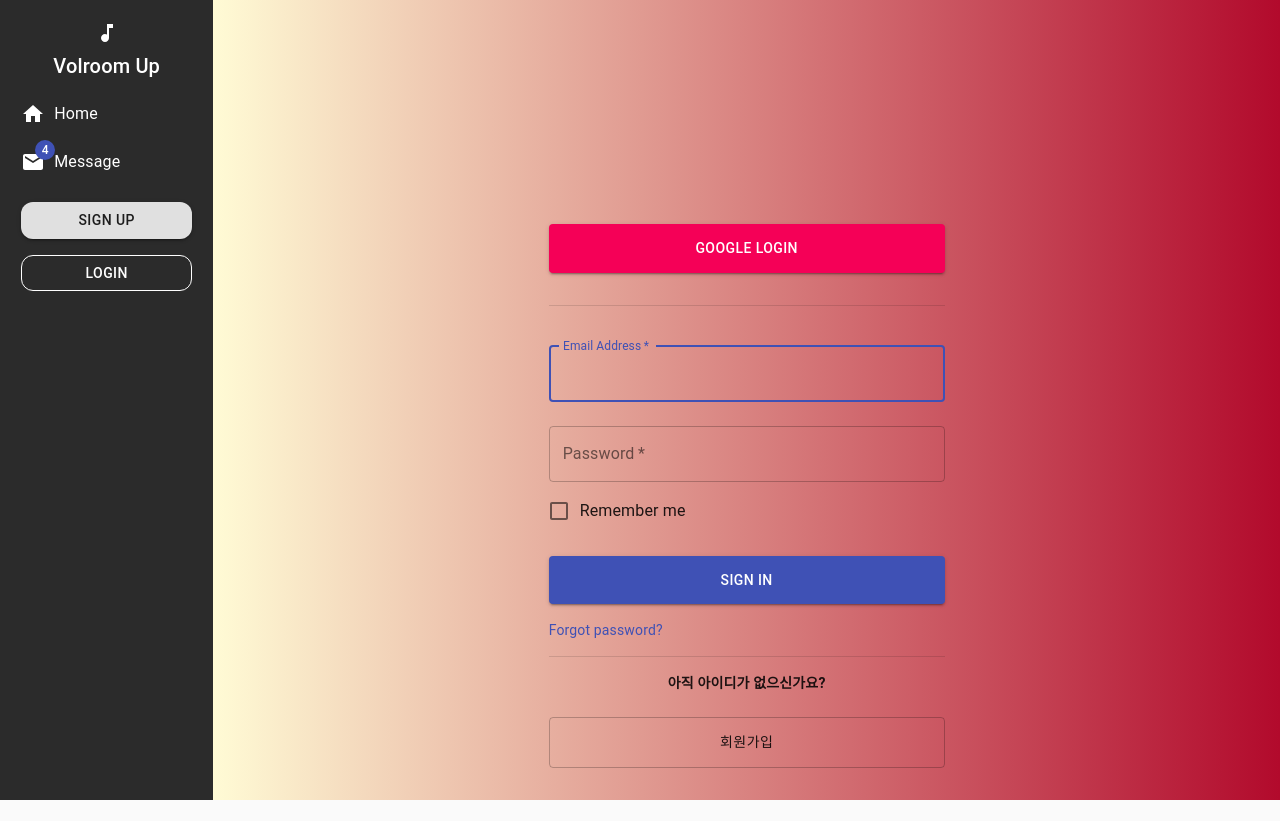
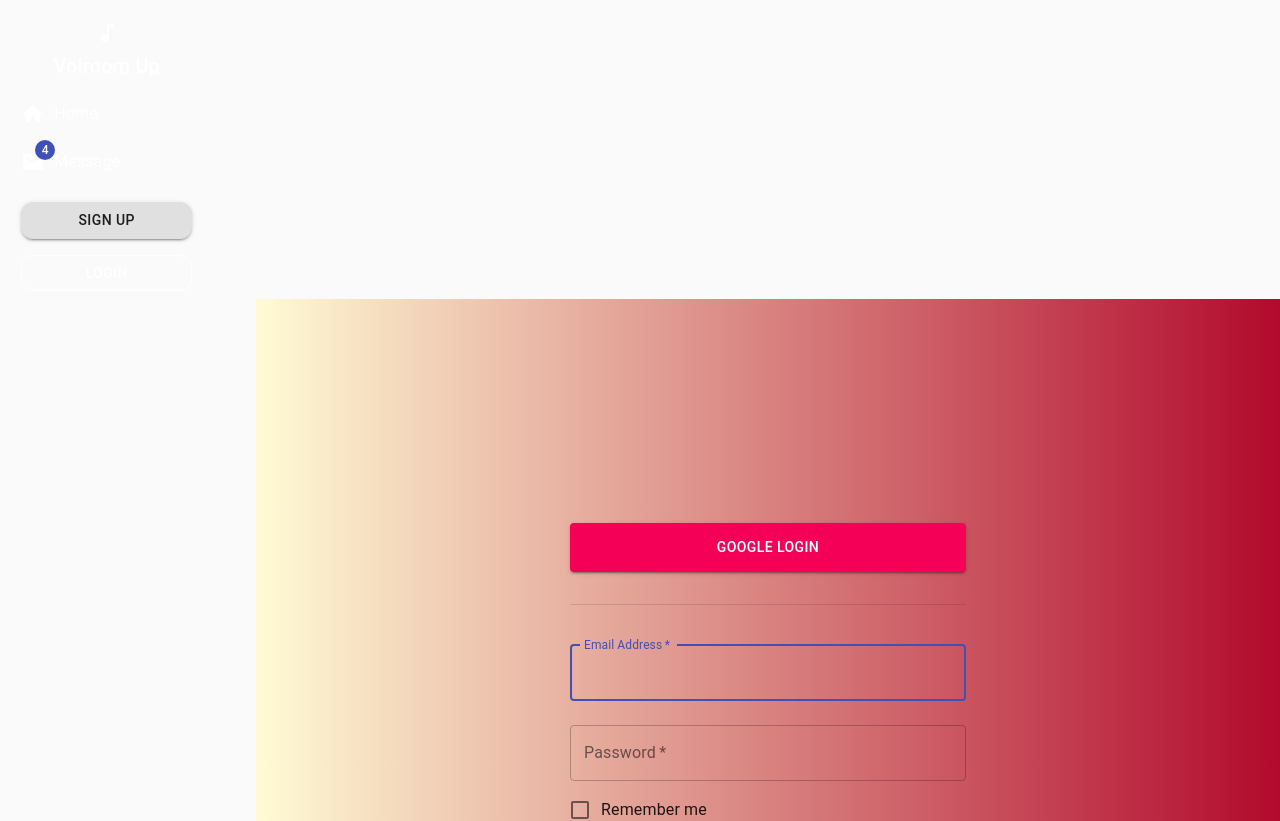
Before and after one commit to dev-dongwon/webrtc-with-react, a React (Create React App) app in the folder client/: page /login in a window 1280 px wide. Shown: the top 821 px of the page. Before the commit the page ends 800 px from the top, so only its background shows below. Built offline with nearby package versions, Linux system fonts and the light colour scheme; the HTML template or start-up script is replaced by a standard one.

Commit message:
MOdified : content Area css 디자인 변경

```diff
--- a/client/src/App.css
+++ b/client/src/App.css
@@ -1,9 +1,3 @@
-.nav {
-  background: rgb(43, 43, 43);
-  height: 100vh;
-  position: relative;
-}
-
 .content {
   background: #fffbd5; /* fallback for old browsers */
   background: -webkit-linear-gradient(
@@ -18,6 +12,10 @@
   ); /* W3C, IE 10+/ Edge, Firefox 16+, Chrome 26+, Opera 12+, Safari 7+ */
 
   text-decoration: none;
+  height: 100%;
+  min-height: 100vh;
+  position: relative;
+  margin-left: 20%
 }
 
 a {
```
